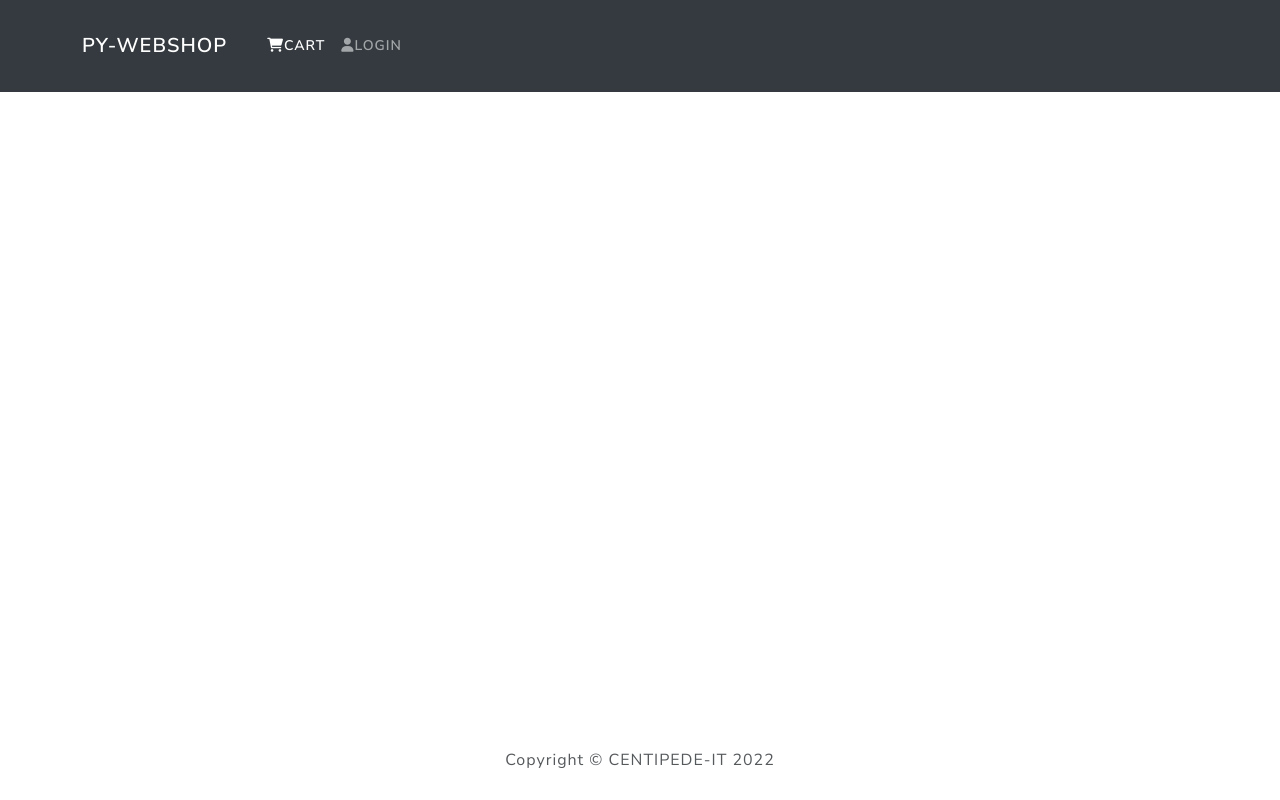
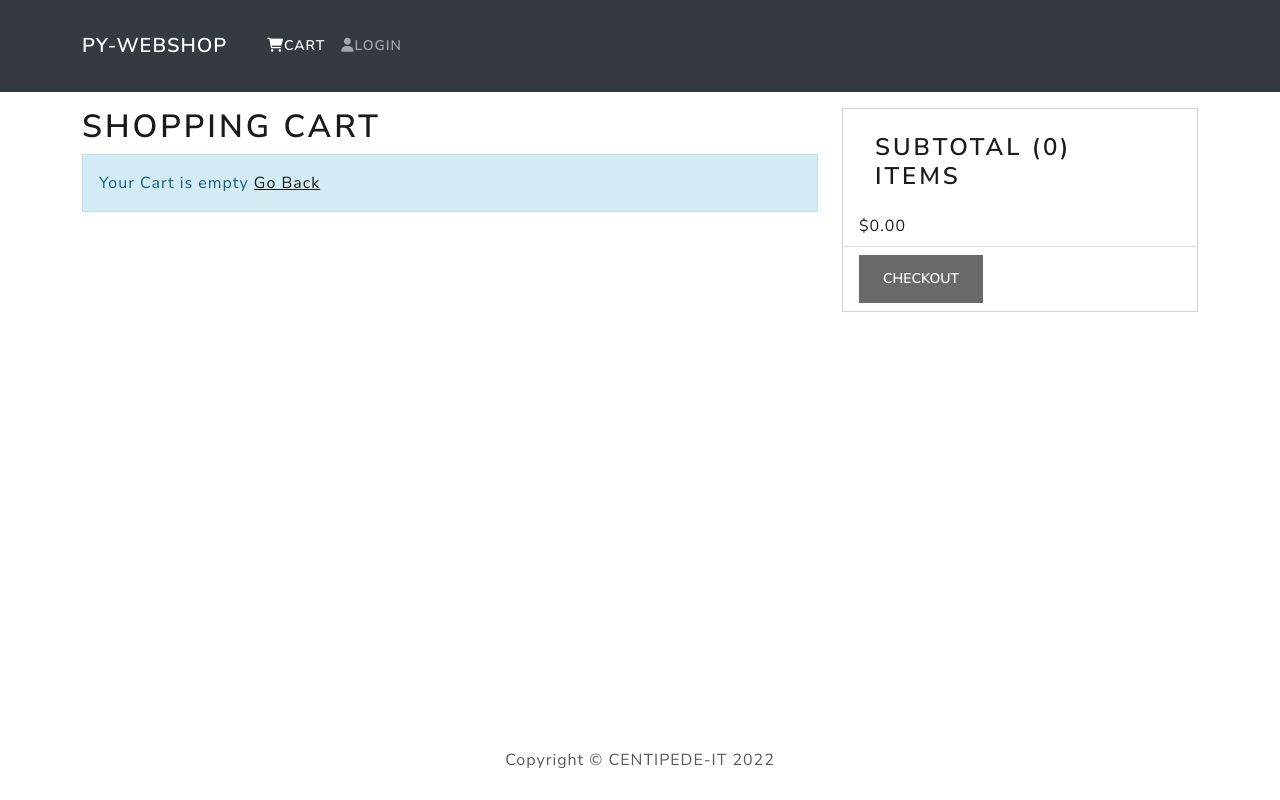
Before and after one commit to miguel-moukimou/py-webshop, a React (Create React App) app in the folder py-webshop/: page /cart in a window 1280 px wide. Built offline with nearby package versions, Linux system fonts and the light colour scheme.

Commit message:
building cart page. added cart products listing, product count and price calculations and eventhandlers

```diff
--- a/py-webshop/src/App.js
+++ b/py-webshop/src/App.js
@@ -18,6 +18,7 @@ function App() {
             <Route exact path='/' element={<HomeScreen />} />
             <Route path='/product/:id' element={<ProductScreen />} />
             <Route path='/cart/:id' element={<CartScreen />} />
+            <Route path='/cart' element={<CartScreen />} />
           </Routes>
         </Container>
       </main>
--- a/py-webshop/src/screens/CartScreen.js
+++ b/py-webshop/src/screens/CartScreen.js
@@ -1,7 +1,7 @@
 import React, { useEffect } from 'react';
-import { Link, useParams, useLocation } from 'react-router-dom';
+import { Link, useParams, useLocation, useNavigate } from 'react-router-dom';
 import { useDispatch, useSelector } from 'react-redux';
-import { Row, Col, ListGroup, Image, Form, Button, Card } from 'react-bootstrap';
+import { Row, Col, ListGroup, Image, Form, Button, Card, ListGroupItem } from 'react-bootstrap';
 import Message from '../components/Message';
 import { addToCart } from '../actions/cartActions'
 
@@ -11,16 +11,27 @@ function CartScreen(props) {
     const quantity = new URLSearchParams(search).get('qty');
     console.log(quantity);
 
+    const navigate = useNavigate();
+
     const dispatch = useDispatch();
 
     const cart = useSelector(state => state.cart);
-    const {cartItems} = cart;
+    const { cartItems } = cart;
 
-    useEffect(() =>{
-        if(id){
+    useEffect(() => {
+        if (id) {
             dispatch(addToCart(id, quantity))
         }
-    }, [dispatch, id, quantity])
+    }, [dispatch, id, quantity]);
+
+    const removeFromCartHandler = () =>{
+
+    }
+
+    const checkouthandler = () =>{
+        navigate('/login?redirect=shipping');
+    }
+
     return (
         <Row>
             <Col md={8}>
@@ -32,14 +43,30 @@ function CartScreen(props) {
                         {cartItems.map(item => (
                             <ListGroup.Item key={item.product}>
                                 <Row>
-                                    <Col md={3}>
-                                        <Image src={item.image} alt={item.name} fluid rounded/>
+                                    <Col md={2}>
+                                        <Image src={item.image} alt={item.name} fluid rounded />
                                     </Col>
                                     <Col md={3}>
                                         <Link to={`/product/${item.product}`}>{item.name}</Link>
                                     </Col>
                                     <Col md={2}>
                                         ${item.price}
+                                    </Col>
+                                    <Col md={3}>
+                                        <Form.Control as='select' value={item.quantity} onChange={(e) => dispatch(addToCart(item.product, Number(e.target.value)))}>
+                                            {
+                                                [...Array(item.countInStock).keys()].map((x) => (
+                                                    <option key={x + 1} value={x + 1}>
+                                                        {x + 1}
+                                                    </option>
+                                                ))
+                                            }
+                                        </Form.Control>
+                                    </Col>
+                                    <Col md={2}>
+                                        <Button variant='light' onClick={() => removeFromCartHandler(item.product)}  className='btn-block' type='button' disabled={item.countInStock < 1}>
+                                            <i className='fas fa-trash'></i>
+                                        </Button>
                                     </Col>
                                 </Row>
                             </ListGroup.Item>
@@ -48,7 +75,20 @@ function CartScreen(props) {
                 )}
             </Col>
             <Col md={4}>
+                <Card>
+                    <ListGroup variant='flush'>
+                        <ListGroup.Item>
+                            <h3>Subtotal ({cartItems.reduce((acc, item) => Number(acc) + Number(item.quantity), 0)}) items</h3>
+                            ${cartItems.reduce((acc, item) => Number(acc) + Number(item.quantity) * item.price, 0).toFixed(2)}
+                        </ListGroup.Item>
+                        <ListGroup.Item>
+                            <Button onClick={checkouthandler} disabled={cartItems.length === 0}  className='btn btn-block' type='button'>
+                                Checkout
+                            </Button>
+                        </ListGroup.Item>
 
+                    </ListGroup>
+                </Card>
             </Col>
         </Row>
     )
```
